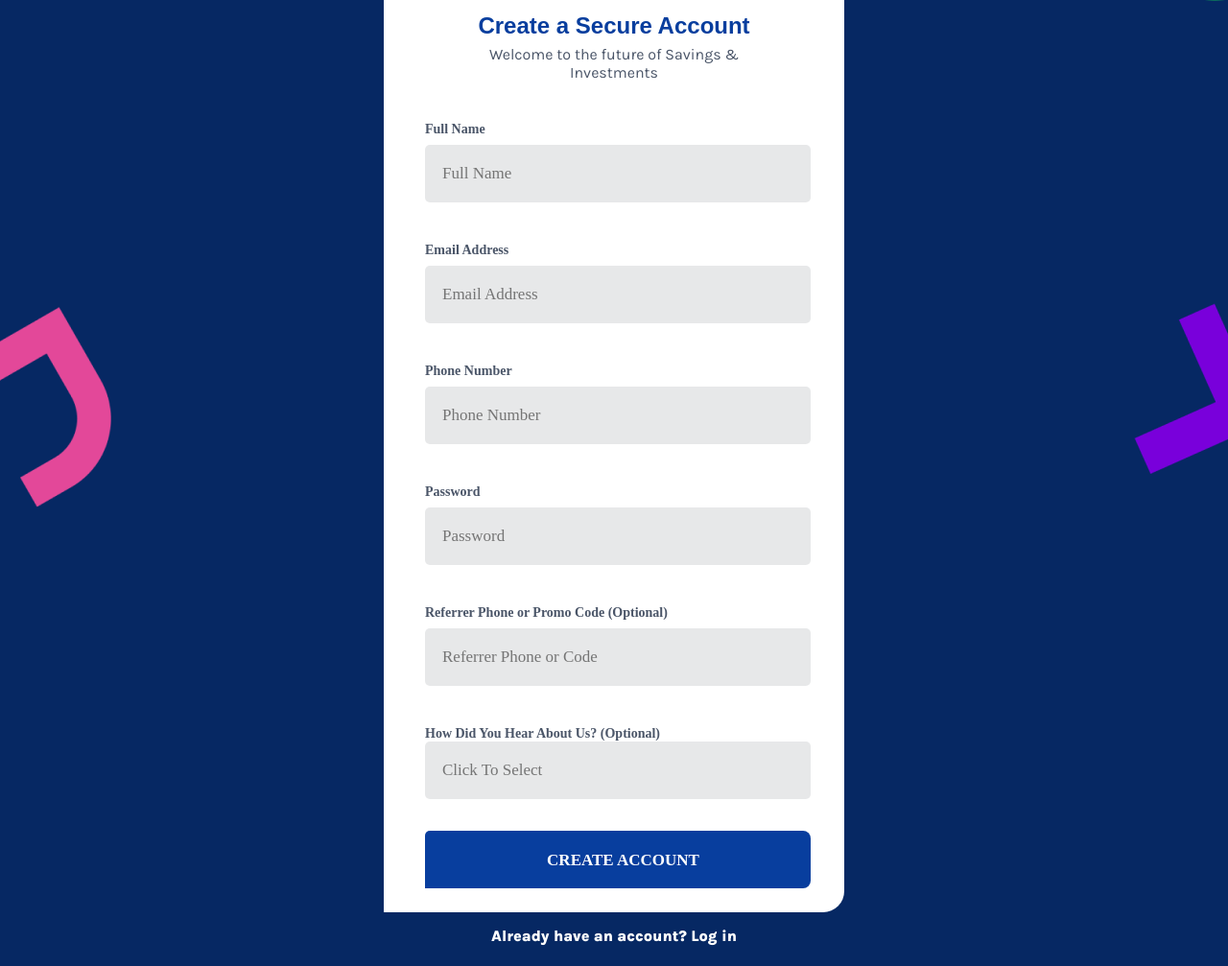
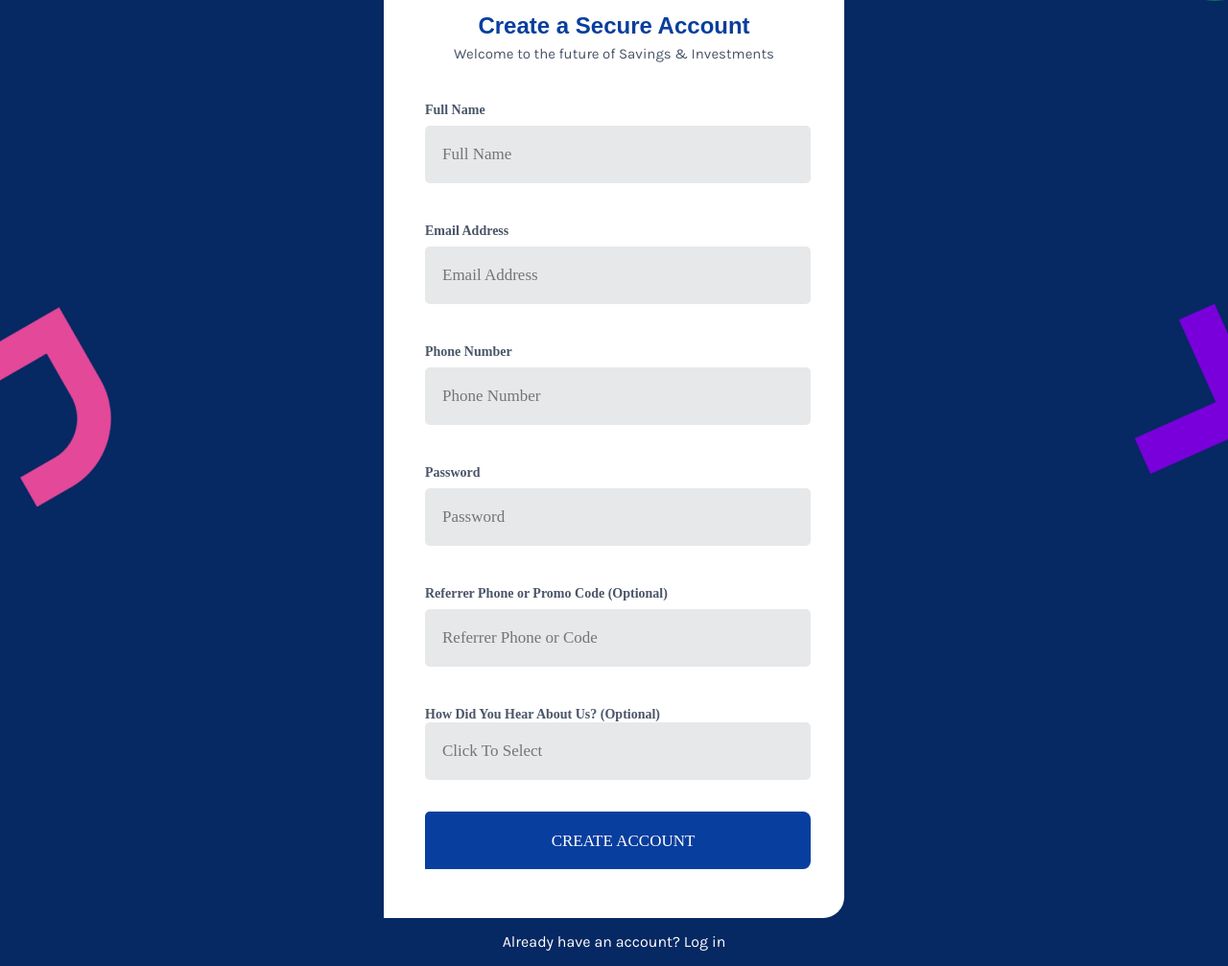
Before and after one commit to Yourmix-Jnr/PiggyVest-Clone, a plain HTML site: page index.html in a window 1280 px wide. Shown: the part 176-1183 px from the top of the page at 96% size. Drawn offline with Linux system fonts and the light colour scheme.

Commit message:
Added Signup.css
CSS touched a little bit

```diff
--- a/Signup.css
+++ b/Signup.css
@@ -27,9 +27,10 @@ body {
     border : 1px solid transparent;
     background-color: #FFFFFF;
     width: 480px;
-    height: 990px;
+    height: 990%;
     margin: auto;
     margin-top: 45px;
+    padding-bottom: 50px;
     border-radius: 22px 22px 22px 0px;
 }
 
@@ -44,10 +45,10 @@ body {
 }
 
 #formSubCaption {
-    width: 350px;
+    width: 400px;
     text-align: center;
     color: #4a5568;
-    font-size: 16px;
+    font-size: 15px;
     font-family: 'karla',sans-serif;
     margin: auto;
     margin-top: -10px;
@@ -109,7 +110,7 @@ label[for=customQuestion] {
     border: 1px solid transparent;
     font-family: 'U8';
     font-style: normal;
-    font-weight: 700;
+    font-weight: 500;
     font-size: 17px;
     line-height: 19px;
     cursor: pointer;
@@ -119,9 +120,9 @@ label[for=customQuestion] {
     text-align: center;
     color: #FFFFFF;
     margin-top: 20px;
-    font-family: Karla;
+    font-family: Karla,sans-serif;
     font-size: 16px;
-    font-weight: 700;
+    font-weight: 500;
     line-height: 18px;
     letter-spacing: 0em;
     text-decoration: none;
```
